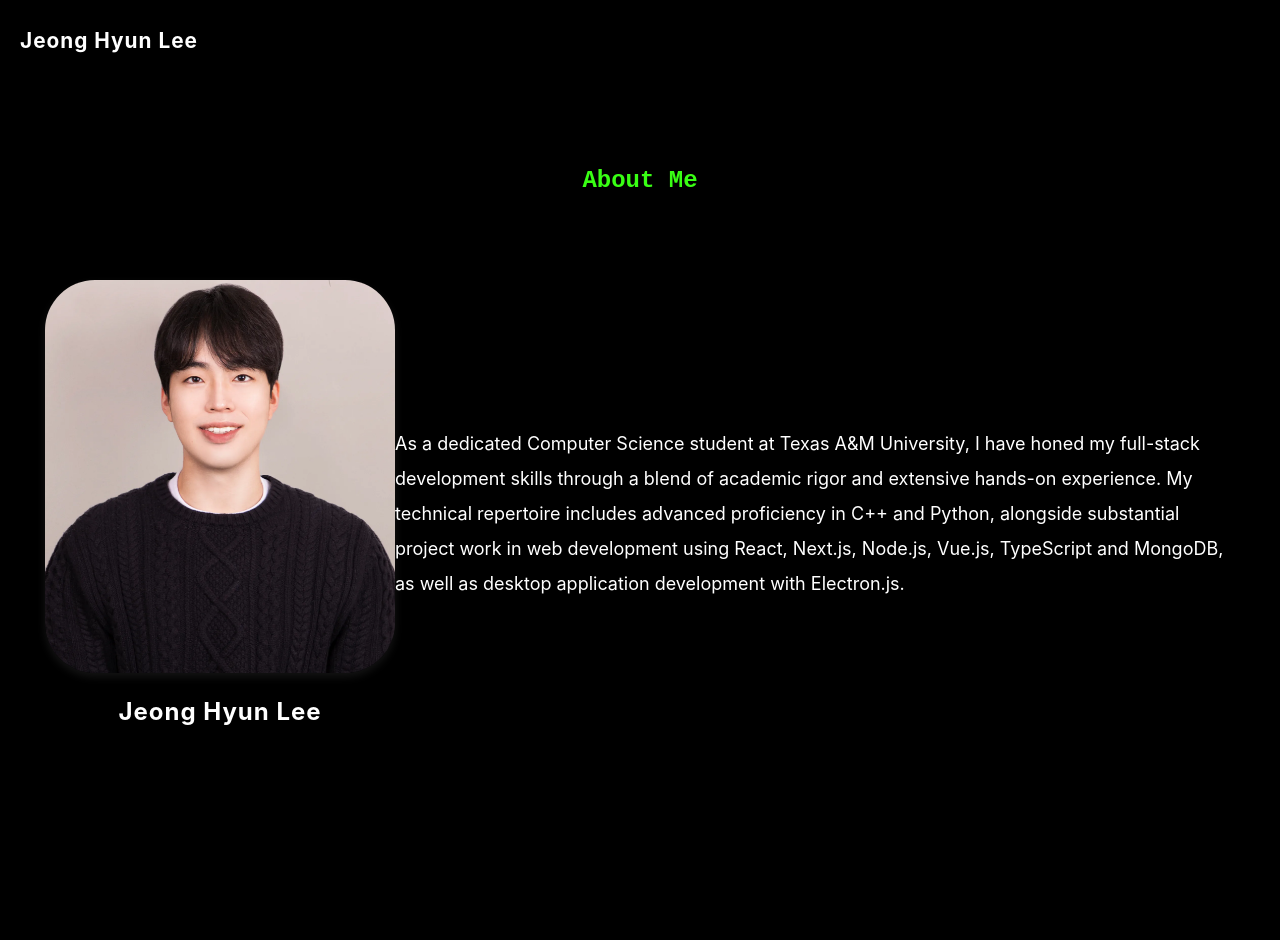
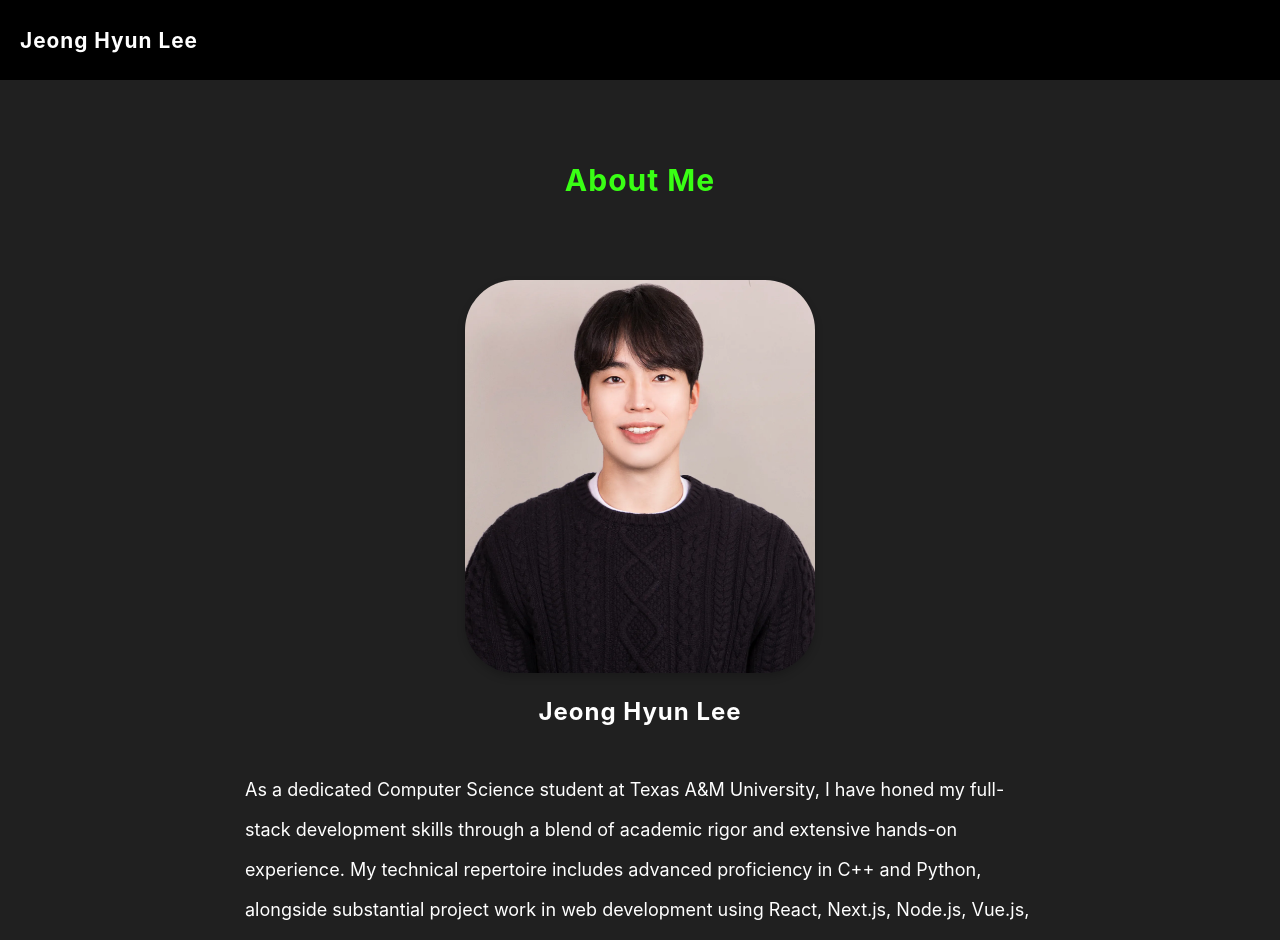
Before and after one commit to JunLee8108/jun-portfolio-universe, a React (Create React App) app: page /about in a window 1280 px wide. Shown: the top 940 px of the page. Before the commit the page ends 800 px from the top, so only its background shows below. Built offline with nearby package versions, Linux system fonts and the light colour scheme.

Commit message:
about page content added

```diff
--- a/src/index.css
+++ b/src/index.css
@@ -29,7 +29,7 @@ code {
 
 .animation-slow {
   opacity: 0;
-  animation: flash 2s 1.1s forwards;
+  animation: flash 1s 1.1s forwards;
 }
 
 @keyframes flash {
--- a/src/pages/about/About.css
+++ b/src/pages/about/About.css
@@ -1,85 +1,102 @@
 .about {
+  padding-bottom: 100px;
+}
+
+.about-me {
+  background-color: #202020;
+  padding-bottom: 100px;
+}
+
+.about-typing-animation-container {
   width: 100%;
+  max-width: 950px;
+  margin-left: auto;
+  margin-right: auto;
   height: 200px;
   display: flex;
-  justify-content: center;
+  justify-content: flex-start;
   align-items: center;
-  /* background-color: red; */
 }
 
 .about-typing-animation {
-  font-family: "Courier New", Courier, monospace;
+  /* font-family: "Courier New", Courier, monospace; */
   color: #39ff14;
-  /* background-color: blue; */
+  letter-spacing: 1px;
   padding: 10px;
   text-align: center;
-  font-size: 24px;
+  font-size: 30px;
   line-height: 35px;
   font-weight: bold;
 }
 
-.about-section {
+.about-me-section {
   display: flex;
-  max-width: 1200px;
+  max-width: 1100px;
   margin-left: auto;
   margin-right: auto;
-  /* background-color: red; */
-  align-items: center; /* 세로 중앙 정렬 */
+  align-items: flex-start;
   justify-content: space-around;
 }
 
-.about-photo {
-  flex: 1; /* 유연한 크기 조정 */
-  max-width: 20%; /* 사진의 최대 너비를 부모의 50%로 제한 */
+.about-me-photo {
+  flex: 1;
+  max-width: 20%;
 }
 
-.about-photo img {
-  width: 100%; /* 이미지를 컨테이너에 맞게 조정 */
+.about-me-photo img {
+  width: 100%;
   height: 100%;
   border-radius: 50px;
-  box-shadow: 0 4px 8px 0 rgba(100, 100, 100, 0.2);
+  box-shadow: 0 4px 8px 0 rgba(0, 0, 0, 0.2);
 }
 
-.about-photo h2 {
+.about-me-photo h2 {
   text-align: center;
   color: white;
   letter-spacing: 1px;
 }
 
-.about-description {
-  flex: 1; /* 유연한 크기 조정 */
-  max-width: 50%; /* 텍스트의 최대 너비를 부모의 50%로 제한 */
-  font-size: 20px; /* 텍스트 크기 조정 */
+.about-me-description {
+  flex: 1;
+  max-width: 50%;
+  font-size: 20px;
   color: white;
-  line-height: 35px;
-  /* background-color: red; */
+  line-height: 40px;
+}
+
+.about-me-description p {
+  margin: 0;
 }
 
 @media screen and (max-width: 1280px) {
+  .about-typing-animation-container {
+    justify-content: center;
+  }
+
   .about-typing-animation {
     padding: 10px 30px;
   }
 
-  .about-section {
+  .about-me-section {
     flex-wrap: wrap;
     justify-content: center;
     align-items: center;
-    /* gap: 1.5rem; */
-    margin-bottom: 40px;
+    gap: 1.5rem;
   }
 
-  .about-photo {
+  .about-me-photo {
     flex: none;
     max-width: none;
     max-width: 350px;
     width: 60%;
   }
 
-  .about-description {
+  .about-me-description {
     flex: none;
     max-width: none;
-    width: 70%;
-    max-width: 900px;
+    width: 80%;
+    max-width: 800px;
     font-size: 18px;
+    padding-left: 10px;
   }
 }
--- a/src/pages/about/About.js
+++ b/src/pages/about/About.js
@@ -1,22 +1,71 @@
+import "./About.css";
+
 import { motion } from "framer-motion";
-import "./About.css";
 
 export default function About() {
   const codeText = "About Me";
+  const codeText2 = "Education";
 
   const textMotionProps = {
     initial: { opacity: 0 },
     animate: (custom) => ({
       opacity: 1,
-      transition: { delay: custom * 0.08 },
+      transition: { delay: custom * 0.04 },
     }),
   };
 
+  const sectionVariants = {
+    visible: { opacity: 1, y: 0, transition: { duration: 1, delay: 0.5 } },
+    hidden: { opacity: 0, y: 30 },
+  };
+
   return (
-    <>
-      <div className="about">
+    <div className="about">
+      <div className="about-me">
+        <div className="about-typing-animation-container">
+          <motion.div className="about-typing-animation">
+            {codeText.split("").map((char, index) => (
+              <motion.span
+                key={index}
+                custom={index}
+                variants={textMotionProps}
+                initial="initial"
+                animate="animate"
+              >
+                {char}
+              </motion.span>
+            ))}
+          </motion.div>
+        </div>
+
+        <motion.section
+          className="about-me-section animation-slow"
+          initial="hidden"
+          whileInView="visible"
+          viewport={{ once: true }}
+          variants={sectionVariants}
+        >
+          <div className="about-me-photo">
+            <img src="/imgs/JunLee.webp" alt="Jeong Hyun Lee" />
+            <h2>Jeong Hyun Lee</h2>
+          </div>
+          <div className="about-me-description">
+            <p>
+              As a dedicated Computer Science student at Texas A&M University, I
+              have honed my full-stack development skills through a blend of
+              academic rigor and extensive hands-on experience. My technical
+              repertoire includes advanced proficiency in C++ and Python,
+              alongside substantial project work in web development using React,
+              Next.js, Node.js, Vue.js, TypeScript and MongoDB, as well as
+              desktop application development with Electron.js.
+            </p>
+          </div>
+        </motion.section>
+      </div>
+
+      <div className="about-typing-animation-container">
         <motion.div className="about-typing-animation">
-          {codeText.split("").map((char, index) => (
+          {codeText2.split("").map((char, index) => (
             <motion.span
               key={index}
               custom={index}
@@ -30,13 +79,18 @@ export default function About() {
         </motion.div>
       </div>
 
-      <div className="about-section animation-slow">
-        <div className="about-photo">
-          <img src="/imgs/JunLee.webp" alt="Jeong Hyun Lee" />
-          <h2>Jeong Hyun Lee</h2>
-          {/* Replace 'path-to-your-photo.jpg' with the actual path to your photo */}
+      <motion.section
+        className="about-me-section animation-slow"
+        initial="hidden"
+        whileInView="visible"
+        viewport={{ once: true }}
+        variants={sectionVariants}
+      >
+        <div className="about-me-photo">
+          <img src="/imgs/tam-logo.png" alt="Texas A&M University" />
+          <h2>Texas A&M University</h2>
         </div>
-        <div className="about-description">
+        <div className="about-me-description">
           <p>
             As a dedicated Computer Science student at Texas A&M University, I
             have honed my full-stack development skills through a blend of
@@ -47,7 +101,7 @@ export default function About() {
             application development with Electron.js.
           </p>
         </div>
-      </div>
-    </>
+      </motion.section>
+    </div>
   );
 }
--- a/src/pages/portfolio/Portfolio.css
+++ b/src/pages/portfolio/Portfolio.css
@@ -0,0 +1,32 @@
+.portfolio-title {
+  text-align: center;
+  margin-bottom: 40px;
+}
+
+.portfolio-container {
+  display: flex;
+  flex-wrap: wrap;
+  justify-content: center;
+  gap: 20px;
+}
+
+.project-card {
+  width: 300px;
+  padding: 20px;
+  border-radius: 15px;
+  background-color: white;
+  box-shadow: 0 10px 20px rgba(0, 0, 0, 0.2);
+  transition: transform 0.3s ease;
+}
+
+.project-card:hover {
+  transform: scale(1.05);
+}
+
+.project-card h3 {
+  margin-top: 0;
+}
+
+.project-card p {
+  margin-bottom: 0;
+}
--- a/src/pages/portfolio/Portfolio.js
+++ b/src/pages/portfolio/Portfolio.js
@@ -1,9 +1,76 @@
+import { motion } from "framer-motion";
 import "./Portfolio.css";
 
 export default function Portfolio() {
+  // 이 배열은 당신의 프로젝트를 나타냅니다. 실제 데이터로 바꿔주세요.
+  const projects = [
+    {
+      id: 1,
+      title: "Project 1",
+      description: "This is a description for Project 1.",
+    },
+    {
+      id: 2,
+      title: "Project 2",
+      description: "This is a description for Project 2.",
+    },
+    {
+      id: 3,
+      title: "Project 3",
+      description: "This is a description for Project 3.",
+    },
+    // 추가 프로젝트
+  ];
+
+  const hoverVariants = {
+    hover: {
+      scale: 1.05,
+      transition: {
+        duration: 0.3, // 호버 애니메이션의 지속 시간
+        ease: "easeInOut",
+      },
+    },
+  };
+
+  // Framer motion animation variants
+  const cardVariants = {
+    offscreen: {
+      y: 50,
+      opacity: 0,
+    },
+    onscreen: {
+      y: 0,
+      opacity: 1,
+      transition: {
+        type: "spring",
+        bounce: 0.4,
+        duration: 0.8,
+      },
+    },
+  };
+
   return (
     <>
-      <h1>Portfolio</h1>
+      <h1 className="portfolio-title">My Portfolio</h1>
+      <div className="portfolio-container">
+        {projects.map((project) => (
+          <motion.div
+            key={project.id}
+            className="project-card"
+            initial="offscreen"
+            whileInView="onscreen"
+            viewport={{ once: true, amount: 0.8 }}
+            variants={cardVariants}
+            whileHover={{
+              translateY: -30,
+              transition: { ease: "linear", duration: 2 },
+            }}
+          >
+            <h3>{project.title}</h3>
+            <p>{project.description}</p>
+          </motion.div>
+        ))}
+      </div>
     </>
   );
 }
```
Also changed, not shown: public/imgs/tam-logo.png (added).
